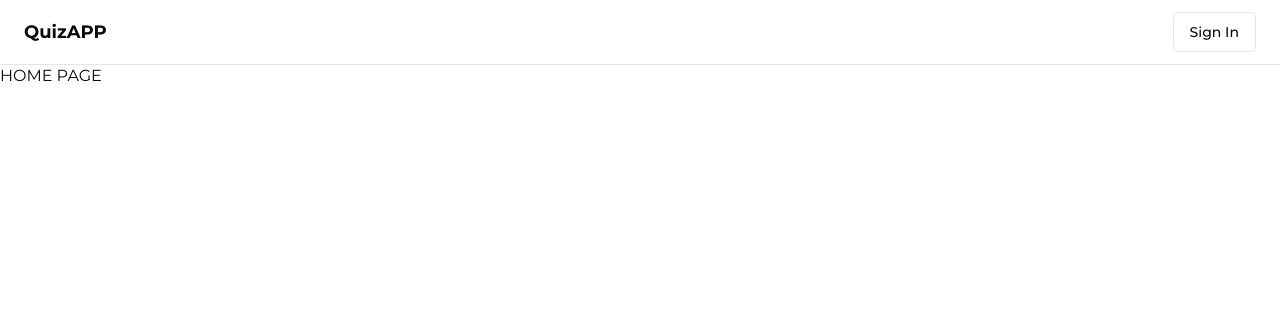
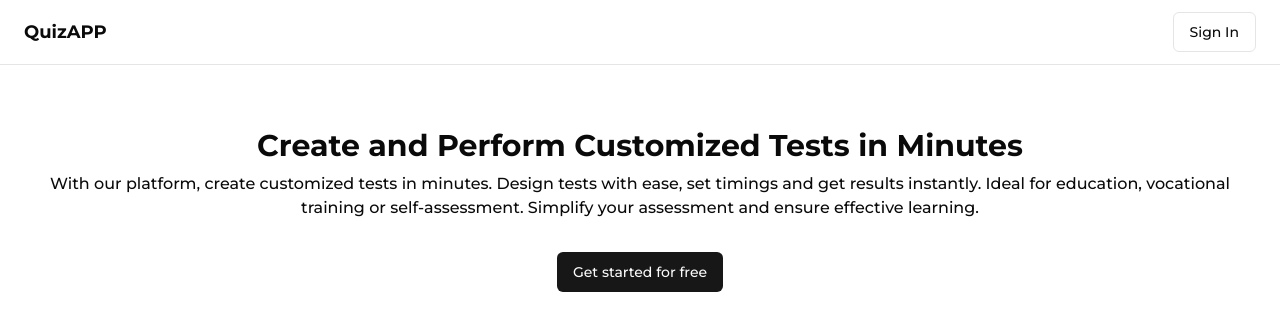
Before and after one commit to Remy349/quiz-app-fullstack, a React (Vite) app in the folder frontend/: page / in a window 1280 px wide. Shown: the top 330 px of the page. Built offline with nearby package versions, Linux system fonts and the light colour scheme.

Commit message:
feat: Completed hero section from home page

```diff
--- a/frontend/src/routes/landing/home/page.tsx
+++ b/frontend/src/routes/landing/home/page.tsx
@@ -1,8 +1,26 @@
+import { Button } from '@/components/ui/button'
+import { Link } from 'react-router-dom'
+
 export default function HomePage() {
   return (
-    <section>
-      <div>
-        <h1>HOME PAGE</h1>
+    <section className='pt-[4rem] pb-[2.5rem]'>
+      <div className='px-6'>
+        <div>
+          <h1 className='text-center font-bold text-3xl mb-2'>
+            Create and Perform Customized Tests in Minutes
+          </h1>
+          <p className='text-center font-medium mb-8'>
+            With our platform, create customized tests in minutes. Design tests
+            with ease, set timings and get results instantly. Ideal for
+            education, vocational training or self-assessment. Simplify your
+            assessment and ensure effective learning.
+          </p>
+          <div className='flex justify-center'>
+            <Button className='font-medium' asChild>
+              <Link to='/auth/signup'>Get started for free</Link>
+            </Button>
+          </div>
+        </div>
       </div>
     </section>
   )
```
